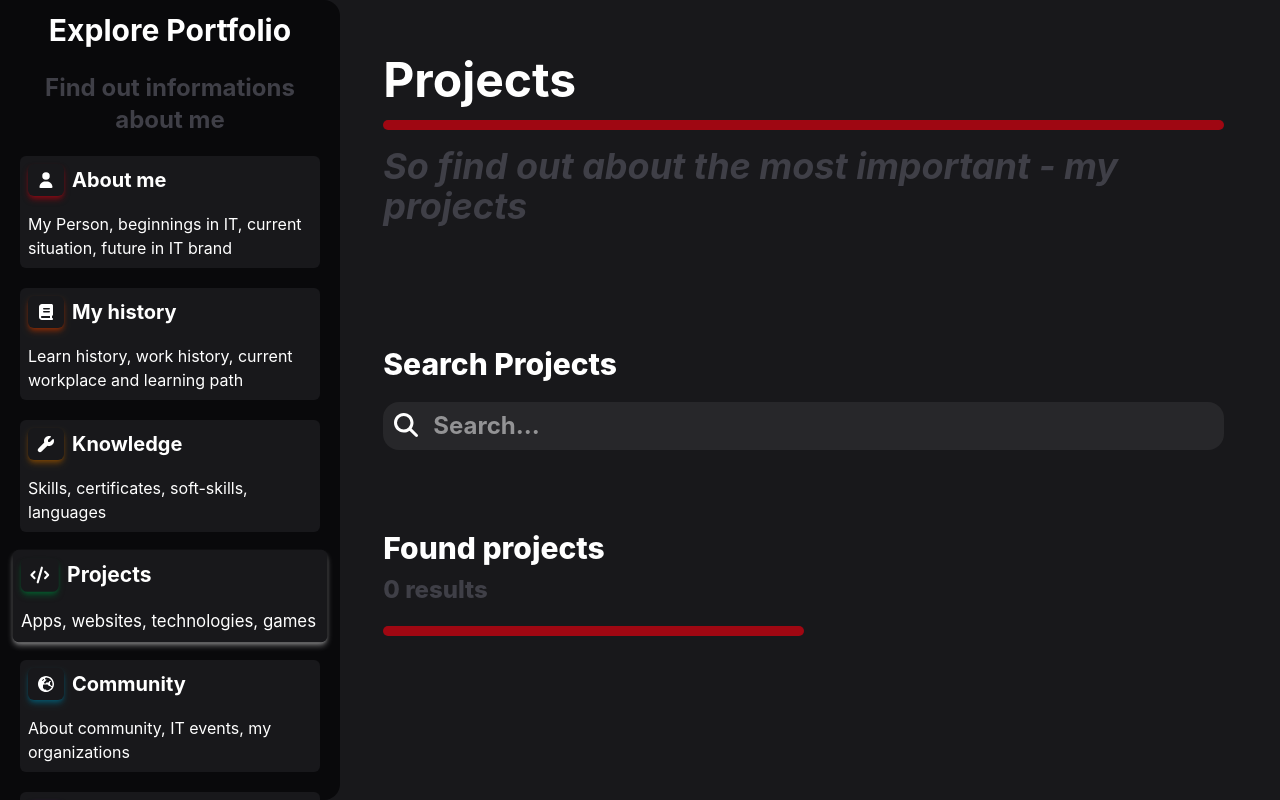
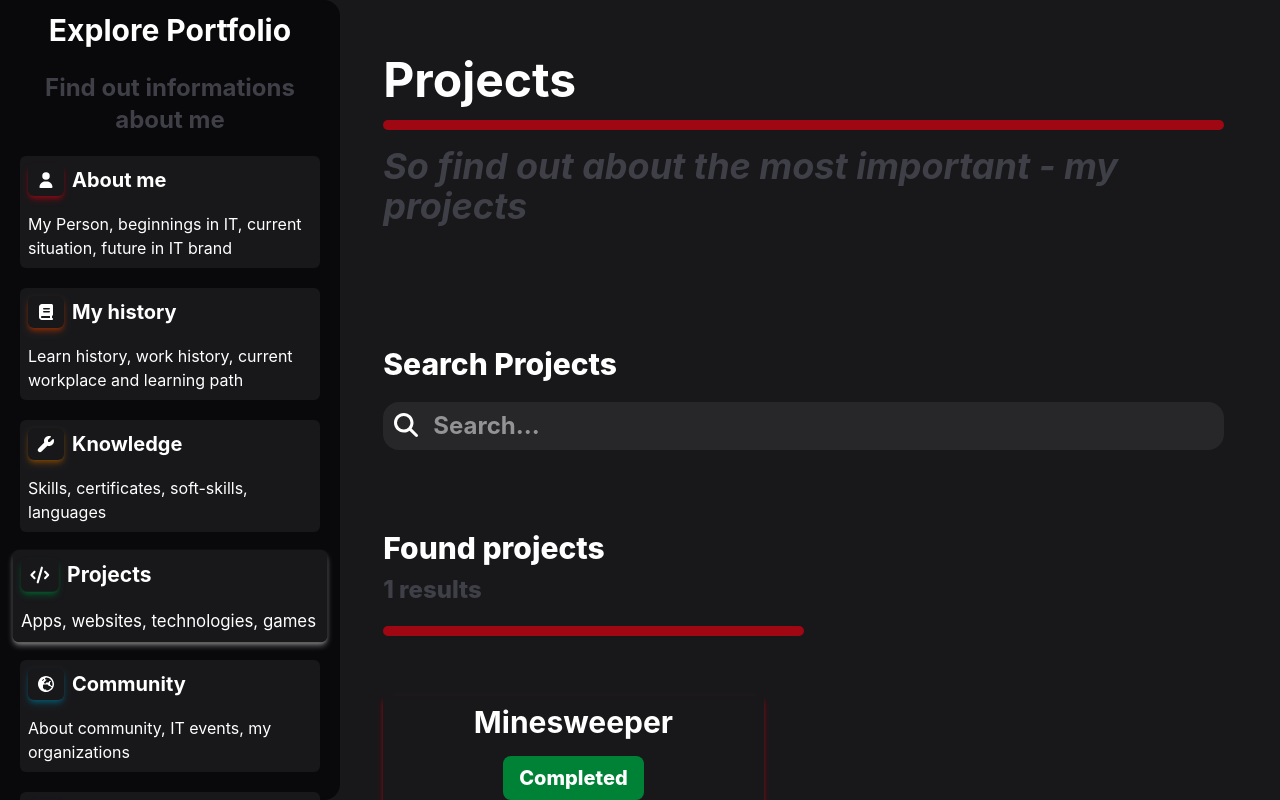
Before and after one commit to kkamildev/final-portfolio-project, a React (Vite) app: page /projects in a window 1280 px wide. Built offline with nearby package versions, Linux system fonts and the light colour scheme.

Commit message:
created project card

```diff
--- /dev/null
+++ b/src/components/projects/ProjectCard.tsx
@@ -0,0 +1,61 @@
+
+// import types
+import type { Dispatch, FC, SetStateAction } from "react";
+import { Link } from "react-router-dom";
+
+// import modules
+
+
+// import assets
+
+
+
+
+// TS types
+type Props = {
+    projectName:string,
+    image:string,
+    tags:string[],
+    tagsColors:string[],
+    simpleDescription?:string,
+    completed?:boolean,
+    onChooseTag:Dispatch<SetStateAction<string>>
+}
+
+// main component
+const ProjectCard : FC<Props> = ({projectName, image, tags, tagsColors, simpleDescription, completed = false, onChooseTag}) => {
+    return(
+        <section className="text-white p-2 flex flex-col items-center shadow-md shadow-red-800">
+            <h2 className="text-3xl font-bold text-center">{projectName}</h2>
+            {
+                completed ? <p className="px-4 py-2 m-4 rounded-lg text-xl font-extrabold text-center bg-green-700">Completed</p> :
+                <p className="px-4 py-2 m-4 rounded-lg font-extrabold text-xl text-center bg-yellow-600">In progress</p>
+            }
+            {
+                simpleDescription &&
+                <p className="font-bold text-zinc-700 text-center text-xl italic my-2 w-[75%] mb-5">{simpleDescription}</p>
+            }
+            <img src={image} alt={`${projectName} project image`} className="rounded-xl w-[75%]" loading="lazy"/>
+            <h3 className="text-2xl font-bold text-white-700 text-center my-5">Categories:</h3>
+            <section className="grid grid-cols-1 xl:grid-cols-2 mb-5 gap-3">
+                {
+                    tags.map((obj, index) =>
+                        <section onClick={() => onChooseTag("#" + obj)} title="View category" key={index} className={`p-2 ${tagsColors[index] || "bg-red-800"} rounded-lg font-extrabold text-center hover:scale-105 transition-transform duration-100 ease-in-out cursor-pointer`}>
+                            {obj}
+                        </section>
+                    )
+                }
+            </section>
+            <section className="flex justify-center mt-5">
+                <Link to={`/projects/${projectName}`}>
+                    <button className="m-2 p-2 bg-red-900 hover:bg-red-800 hover:scale-105 text-white text-xl font-bold cursor-pointer rounded-md transition-all duration-100 ease-in-out">
+                        Show Project
+                    </button>
+                </Link>
+            </section>
+        </section>
+    )
+}
+
+// export modules
+export default ProjectCard;
--- a/src/pages/ProjectsPage.tsx
+++ b/src/pages/ProjectsPage.tsx
@@ -1,7 +1,7 @@
 
 
 // import types
-import { type FC, type ReactNode } from "react";
+import { useEffect, type FC, type ReactNode } from "react";
 
 // import modules
 import PageTitle from "../components/PageTitle";
@@ -9,9 +9,11 @@ import SEO from "../utils/SEO";
 import { FontAwesomeIcon } from "@fortawesome/react-fontawesome";
 import { faMagnifyingGlass } from "@fortawesome/free-solid-svg-icons";
 import { useState } from "react";
+import ProjectCard from "../components/projects/ProjectCard";
 
 // import assets
 import me from "../assets/me.jpg"
+import minesweeper1 from "../assets/projects/minesweeper1.png"
 
 
 
@@ -24,10 +26,32 @@ type Props = {
 const ProjectsPage : FC<Props> = ({}) => {
 
     const [projects, setProjects] = useState<ReactNode[]>([]);
+    const [searchValue, setSearchValue] = useState<string>("");
 
     const searchProjects = (searchString : string) => {
+        setProjects(() => [<ProjectCard
+            onChooseTag={setSearchValue}
+            projectName="Minesweeper"
+            simpleDescription="A basic game created using C++ and CMake"
+            tags={[
+                "C++",
+                "Desktop application",
+                "Game"
+            ]}
+            tagsColors={[
+                "bg-blue-900",
+                "bg-red-900",
+                "bg-orange-800"
+            ]}
+            image={minesweeper1}
+            completed
 
+        />])
     }
+
+    useEffect(() => {
+        searchProjects(searchValue);
+    }, [searchValue]);
 
     return(
         <>
@@ -44,7 +68,8 @@ const ProjectsPage : FC<Props> = ({}) => {
                     <section className="flex items-center mt-5 p-2 bg-zinc-800 text-2xl rounded-2xl">
                         <label htmlFor="search-input" className=""><FontAwesomeIcon icon={faMagnifyingGlass}/></label>
                         <input type="text" id="search-input" className="w-full font-bold ml-3 focus:outline-none focus:ring-0" placeholder="Search..."
-                            onChange={(e) => searchProjects(e.target.value)}
+                            onChange={(e) => setSearchValue(e.target.value)}
+                            value={searchValue}
                         />
                     </section>
                 </section>
```
Also changed, not shown: src/assets/projects/minesweeper1.png (added).
